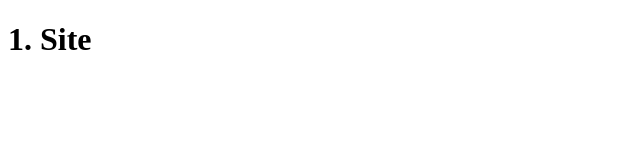
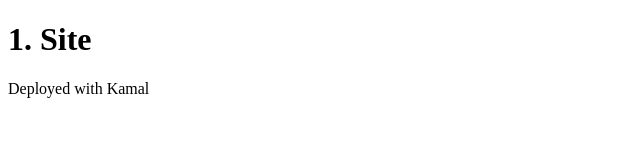
Before and after one commit to igorj/site1, a plain HTML site: page public/index.html in a window 1280 px wide. Shown: the whole page, without its empty margins (0-640 px from the left). Drawn offline with Linux system fonts and the light colour scheme.

Commit message:
add description

```diff
--- a/public/index.html
+++ b/public/index.html
@@ -6,5 +6,6 @@
 </head>
 <body>
 <h1>1. Site</h1>
+<p>Deployed with Kamal</p>
 </body>
 </html>
```
